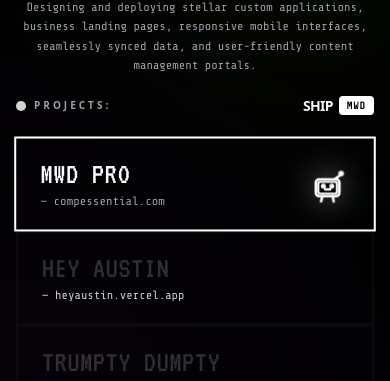
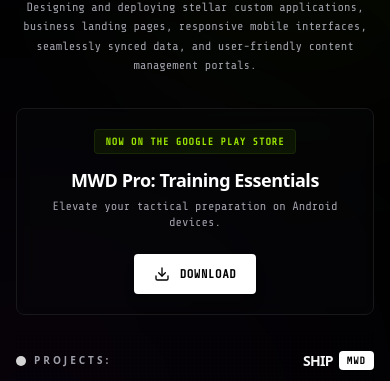
Before and after one commit to TAYLORBEN89/Ben-Taylor-Dev-Portfolio, a React (Vite) app: page / in a window 390 px wide. Shown: the part 269-650 px from the top of the page. Built offline with nearby package versions, Linux system fonts and the light colour scheme.

Commit message:
feat: add Google Play Store promotional banner
Introduce a new hero section highlighting the availability of MWD Pro on the Google Play Store to drive user engagement and traffic to the mobile application.

```diff
--- a/src/App.tsx
+++ b/src/App.tsx
@@ -4,6 +4,7 @@
 import myAvatar from './assets/images/my_avatar.jpg';
 import Marquee from './components/Marquee';
 import VercelShipSelector from './components/VercelShipSelector';
+import { Download } from 'lucide-react';
 
 export default function App() {
   // Dynamic content for Vercel Ship clone menu selector
@@ -58,6 +59,32 @@
         </p>
       </section>
 
+      {/* Google Play Store Banner */}
+      <section className="relative z-10 pt-8 pb-4 px-4 max-w-4xl mx-auto" id="play-store-promotional-banner">
+        <div className="bg-zinc-950/40 backdrop-blur-md border border-zinc-900 rounded-lg p-5 sm:p-6 flex flex-col sm:flex-row items-center justify-between gap-6 hover:border-zinc-800 transition-all duration-300">
+          <div className="flex flex-col items-center sm:items-start text-center sm:text-left">
+            <span className="text-[10px] sm:text-xs font-mono font-bold uppercase tracking-widest text-lime-400 bg-lime-950/40 px-2.5 py-1 rounded border border-lime-900/30 mb-3">
+              NOW ON THE GOOGLE PLAY STORE
+            </span>
+            <h3 className="text-lg sm:text-xl font-bold text-white tracking-tight">
+              MWD Pro: Training Essentials
+            </h3>
+            <p className="text-xs sm:text-sm text-zinc-400 font-mono mt-1">
+              Elevate your tactical preparation on Android devices.
+            </p>
+          </div>
+          <a
+            href="https://play.google.com/store/apps/details?id=com.mwdpro.app&utm_source=na_Med"
+            target="_blank"
+            rel="noopener noreferrer"
+            className="flex items-center gap-2.5 bg-white text-black hover:bg-lime-400 hover:text-black transition-all duration-200 font-mono text-xs font-bold uppercase px-5 py-3 rounded tracking-wider shadow-lg active:scale-95 group shrink-0"
+          >
+            <Download className="w-4 h-4 transition-transform duration-200 group-hover:translate-y-0.5" />
+            <span>Download</span>
+          </a>
+        </div>
+      </section>
+
       {/* RENDER DYNAMIC VERCEL SHIP PORTFOLIO BOARD */}
       <section className="relative z-10 pt-0 pb-20" id="vercel-menu-playground">
         <VercelShipSelector
```
